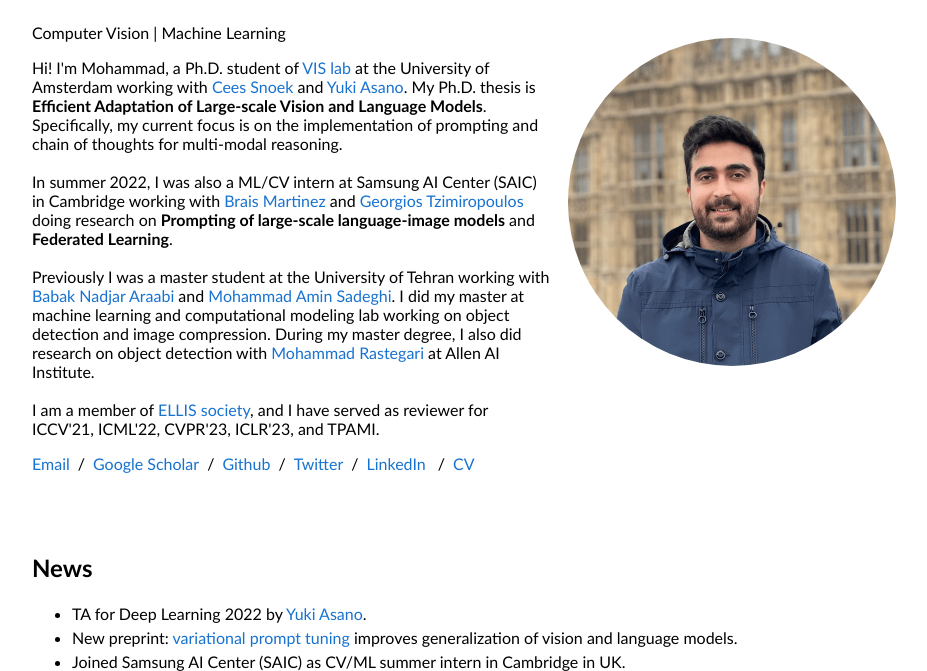
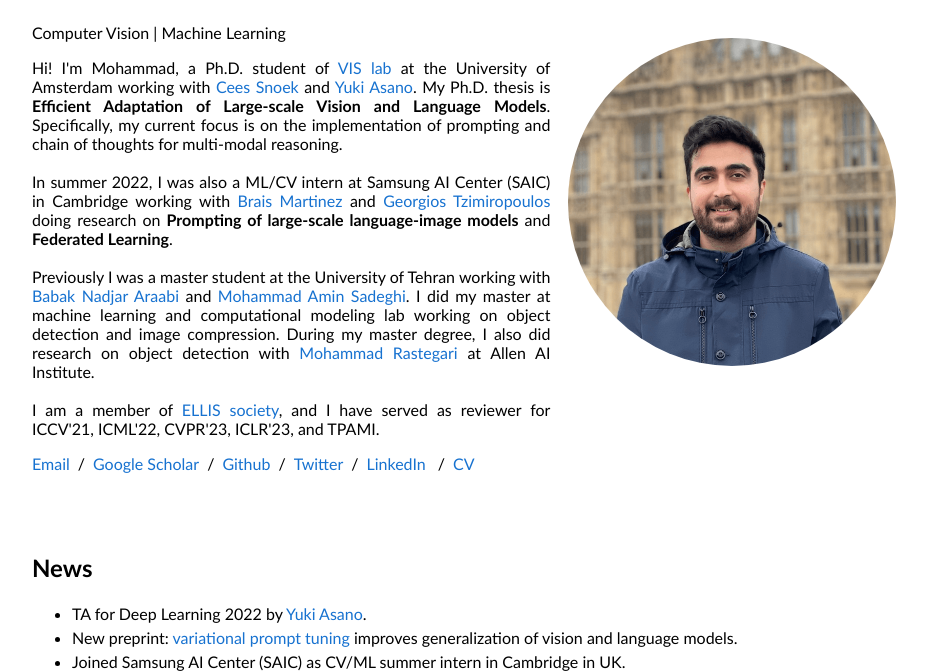
Before and after one commit to mmderakhshani/mmderakhshani.github.io, a website built with Parcel: page index.html in a window 1280 px wide. Shown: the part 77-748 px from the top of the page, without its empty margins (176-1103 px from the left). Built offline with nearby package versions, Linux system fonts and the light colour scheme.

Commit message:
Add justify style to about me section

```diff
--- a/index.html
+++ b/index.html
@@ -19,7 +19,7 @@
           Mohammad Mahdi Derakhshani
         </h1>
         <p> Computer Vision | Machine Learning </p>
-        <p>
+        <p class="intro__about-me">
           Hi! I'm Mohammad, a Ph.D. student of <a target="_blank" href="https://ivi.fnwi.uva.nl/vislab/">VIS lab</a> at
           the
           University of Amsterdam working with <a target="_blank"
--- a/stylesheet.css
+++ b/stylesheet.css
@@ -112,6 +112,10 @@ h2 {
   margin-right: 2%;
 }
 
+.intro__about-me {
+  text-align: justify;
+}
+
 .intro__image {
   width: 38%;
   display: flex;
```
